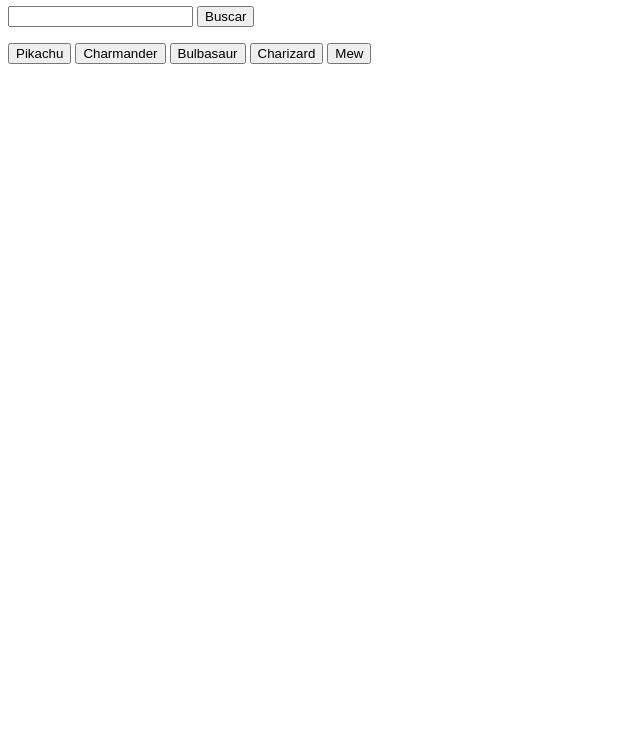
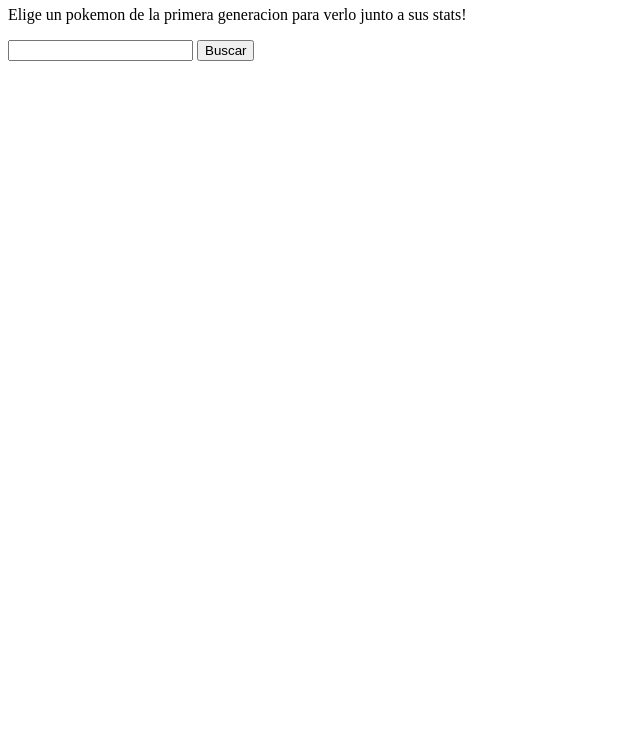
Before and after one commit to sergiokalima/pokeApi, a website: page index.html in a window 1280 px wide. Shown: the part 60-800 px from the top of the page, without its empty margins (0-640 px from the left). Drawn offline with nearby package versions, Linux system fonts and the light colour scheme.

Commit message:
quite botones

```diff
--- a/index.html
+++ b/index.html
@@ -6,23 +6,18 @@
 
   <title>Document</title>
 
-  <link rel="stylesheet" href="style.css">
+  <link rel="stylesheet" href="styles.css">
 </head>
 <body>
   <h1 class="primero">Glosario Pokemon</h1>
+  <p>Elige un pokemon de la primera generacion para verlo junto a sus stats!</p>
 
   <form>
     <input id="inputText" type="text">
     <button id="submit" type="submit">Buscar</button>
   </form>
   <main id="mainPage">
-    <div>
-      <button>Pikachu</button>
-      <button>Charmander</button>
-      <button>Bulbasaur</button>
-      <button>Charizard</button>
-      <button>Mew</button>
-    </div>
+
   </main>
   <canvas id="grafico">
 
```
Also changed, not shown: package.json (line endings or trailing spaces), styles.css (renamed from style.css).
